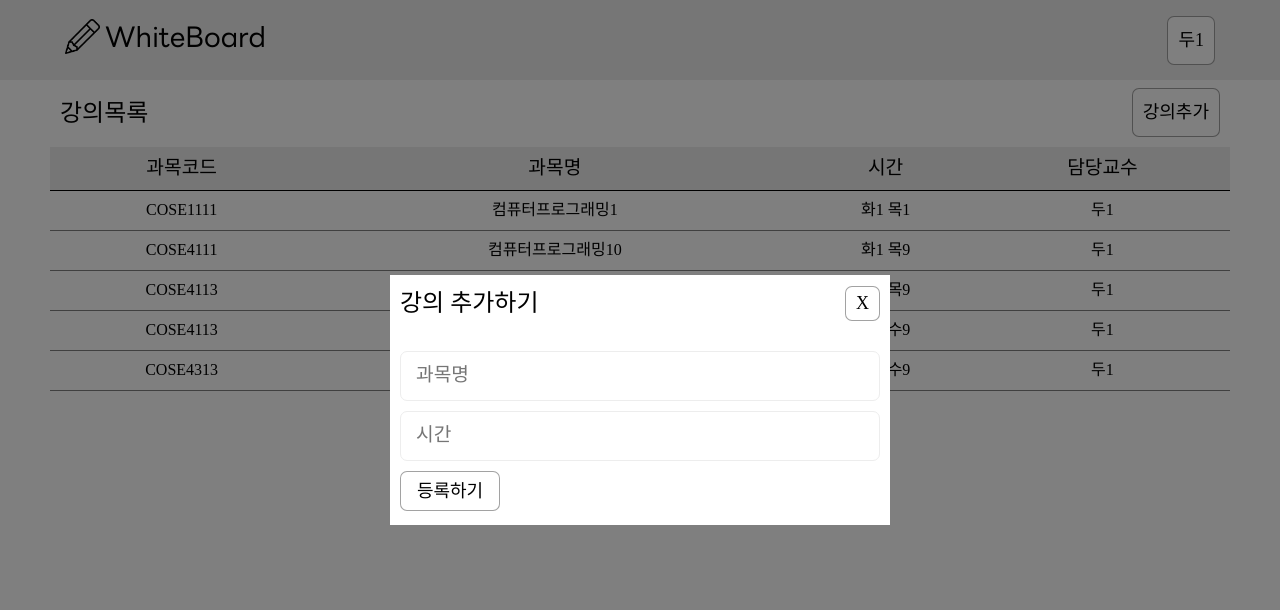
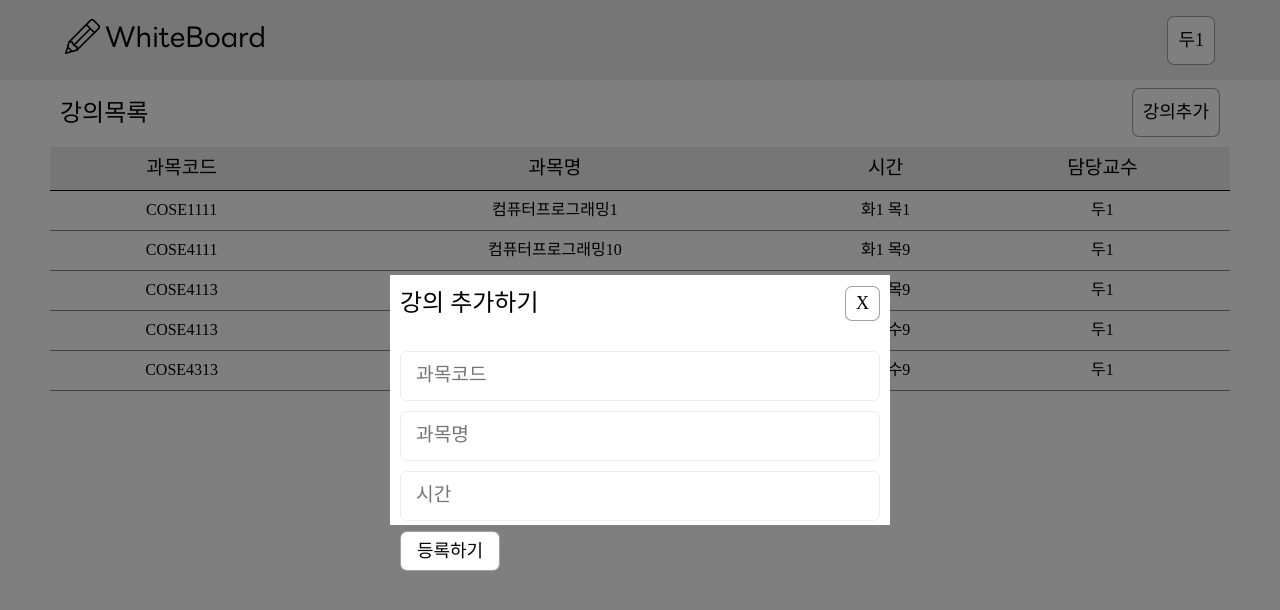
Before and after one commit to Durn02/whiteboard, a React (Create React App) app: page /manage in a window 1280 px wide. Both pictures are taken after a click on the button "강의추가". Shown: the top 610 px of the page. Built offline with nearby package versions, Linux system fonts and the light colour scheme; a web font is replaced by a local one.

Commit message:
Feat: ProfessorHomePageModal 과목코드 입력란 추가

```diff
--- a/src/components/Modal/ProfessorHomePageModal/ProfessorHomePageModal.jsx
+++ b/src/components/Modal/ProfessorHomePageModal/ProfessorHomePageModal.jsx
@@ -20,13 +20,21 @@ const ProfessorHomePageModal = ({ setShowModal }) => {
         <div className={style.contentContainer}>
           <div className={style.content}>
             <div className={style.inputContainer}>
+              <Input placeholder={"과목코드"} />
+            </div>
+            <div className={style.inputContainer}>
               <Input placeholder={"과목명"} />
             </div>
             <div className={style.inputContainer}>
               <Input placeholder={"시간"} />
             </div>
             <div className={style.registerButtonContainer}>
-              <Button placeholder={"등록하기"} />
+              <Button
+                placeholder={"등록하기"}
+                onClick={() => {
+                  alert("hi");
+                }}
+              />
             </div>
           </div>
         </div>
```
